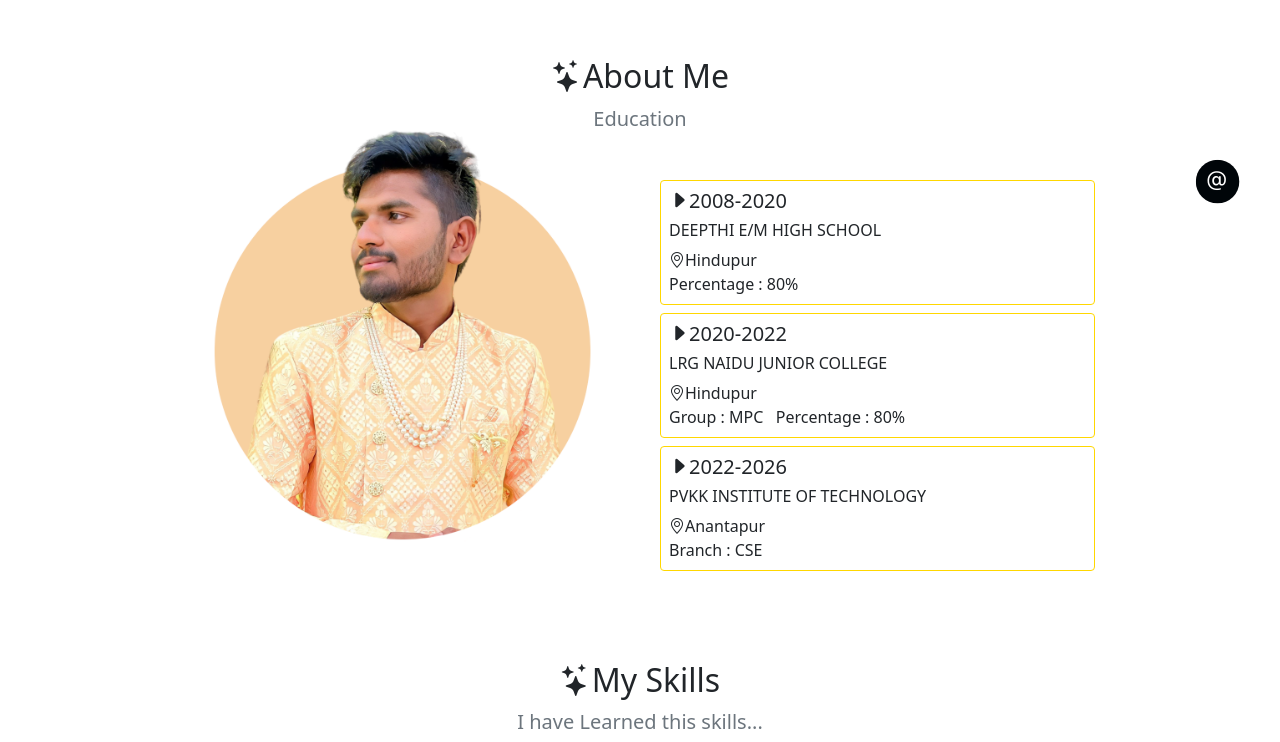
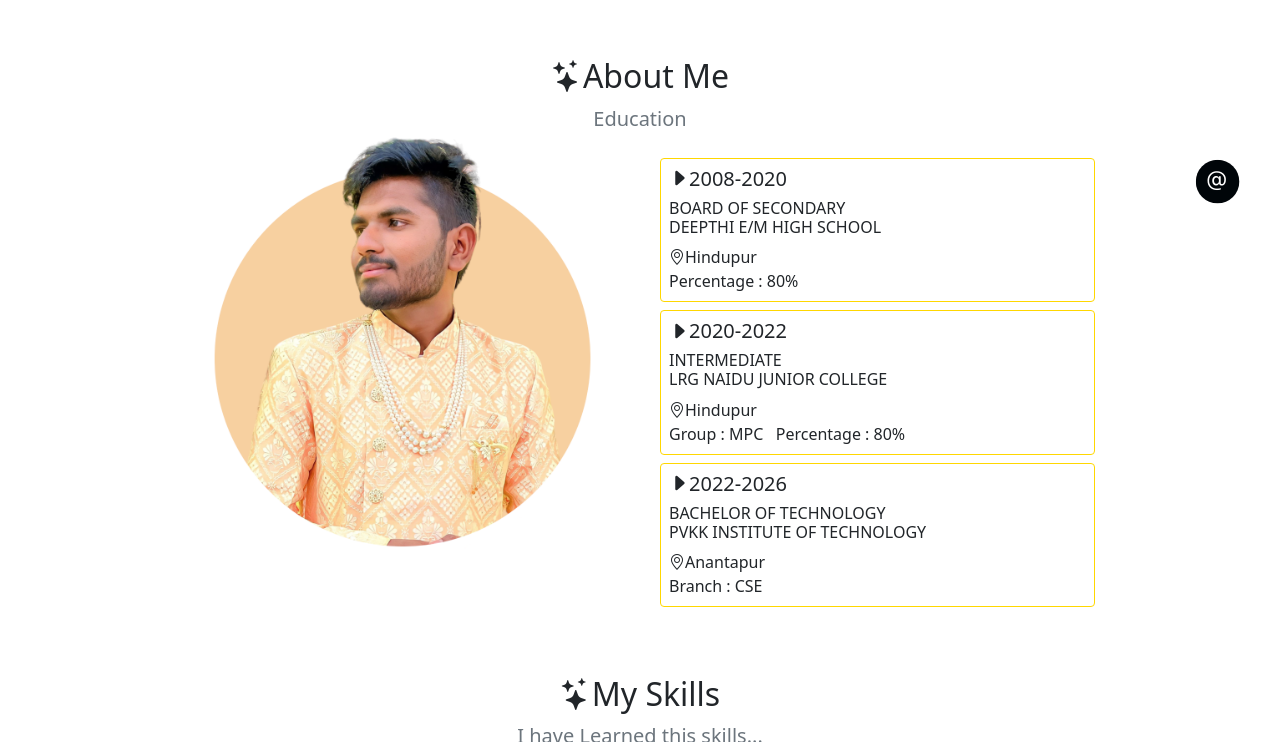
Before and after one commit to vidhyanandreddy/Portfolio, a plain HTML site: page index.html in a window 1280 px wide. Shown: the part 556-1298 px from the top of the page. Drawn offline with nearby package versions, Linux system fonts and the light colour scheme.

Commit message:
Update index.html

```diff
--- a/index.html
+++ b/index.html
@@ -128,19 +128,19 @@
           <div class="col-md-5">
             <div class="card m-2 p-2" style="--i:12">
               <h5><i class="bi bi-caret-right-fill"></i>2008-2020</h5>
-              <h6>DEEPTHI E/M HIGH SCHOOL</h6>
+              <h6>BOARD OF SECONDARY<br>DEEPTHI E/M HIGH SCHOOL</h6>
               <p><i class="bi bi-geo-alt"></i>Hindupur <br>Percentage : 80%</p>
             </div>
 
             <div class="card m-2 p-2" style="--i:13">
               <h5><i class="bi bi-caret-right-fill"></i>2020-2022</h5>
-              <h6>LRG NAIDU JUNIOR COLLEGE</h6>
+              <h6>INTERMEDIATE<br>LRG NAIDU JUNIOR COLLEGE</h6>
               <p><i class="bi bi-geo-alt"></i>Hindupur <br>Group : MPC &nbsp; Percentage : 80%</p>
             </div>
 
             <div class="card m-2 p-2" style="--i:14">
               <h5><i class="bi bi-caret-right-fill"></i>2022-2026</h5>
-              <h6>PVKK INSTITUTE OF TECHNOLOGY</h6>
+              <h6>BACHELOR OF TECHNOLOGY<br>PVKK INSTITUTE OF TECHNOLOGY</h6>
               <p><i class="bi bi-geo-alt"></i>Anantapur <br> Branch : CSE</p>
             </div>
           </div>
```
